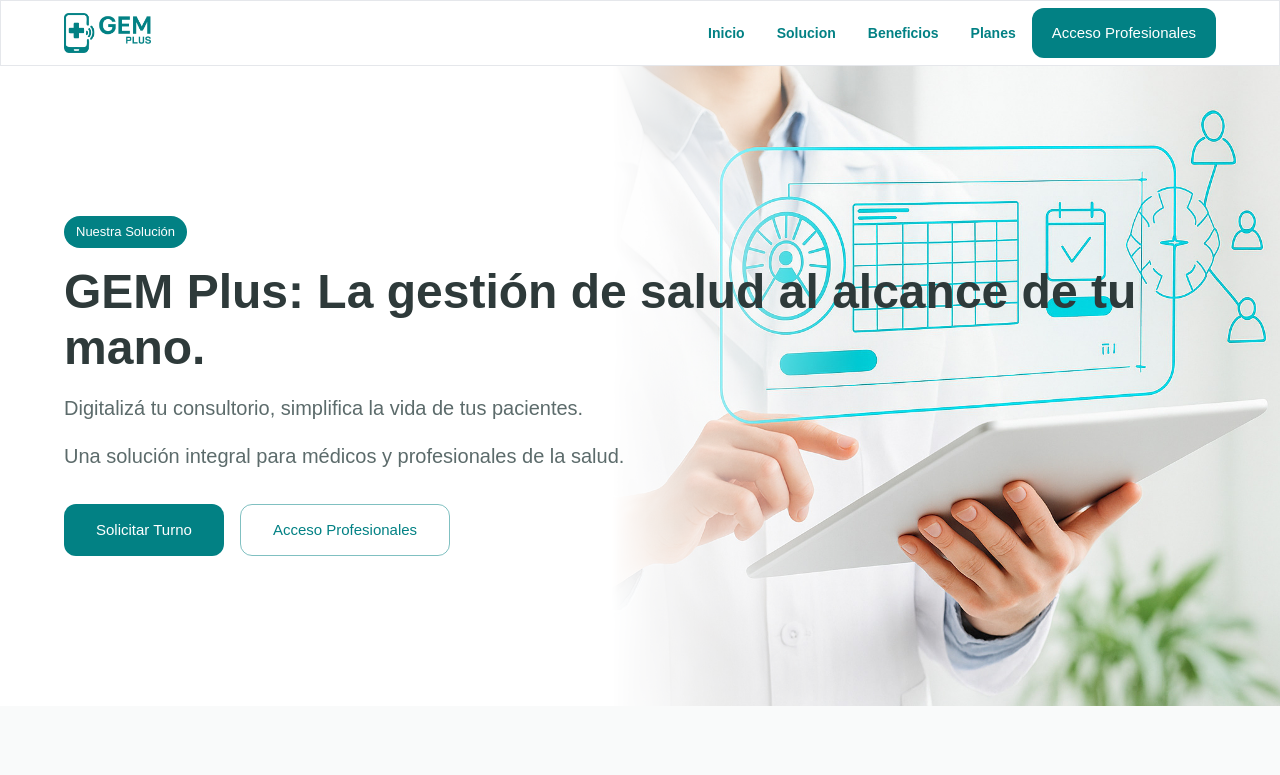
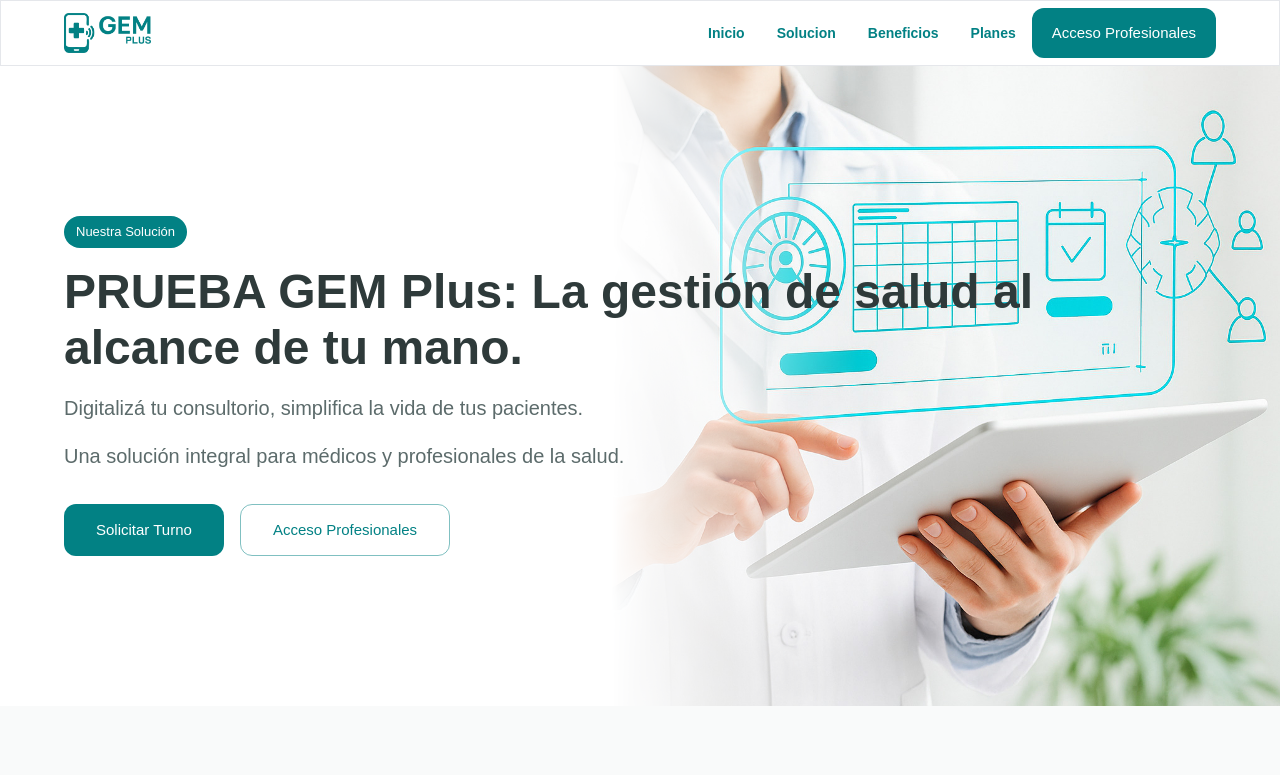
Before and after one commit to pabloeorellana/gemplus, a React (Vite) app: page / in a window 1280 px wide. Shown: the top 775 px of the page. Built offline with nearby package versions, Linux system fonts and the light colour scheme; the HTML template or start-up script is replaced by a standard one.

Commit message:
prueba frontend

```diff
--- a/src/pages/LandingPage/LandingPage.jsx
+++ b/src/pages/LandingPage/LandingPage.jsx
@@ -87,7 +87,7 @@
                         <Grid item xs={12} md={6} sx={{ zIndex: 2, textAlign: { xs: 'center', md: 'left' } }}>
                              <Chip label="Nuestra Solución" color="primary" sx={{ mb: 2 }} />
                             <Typography variant="h3" component="h2" shape sx={{ fontWeight: 'bold', mb: 2 }}>
-                                GEM Plus: La gestión de salud al alcance de tu mano.
+                                PRUEBA GEM Plus: La gestión de salud al alcance de tu mano.
                             </Typography>
                             <Typography variant="h6" color="text.secondary" paragraph>
                                 Digitalizá tu consultorio, simplifica la vida de tus pacientes.
```
